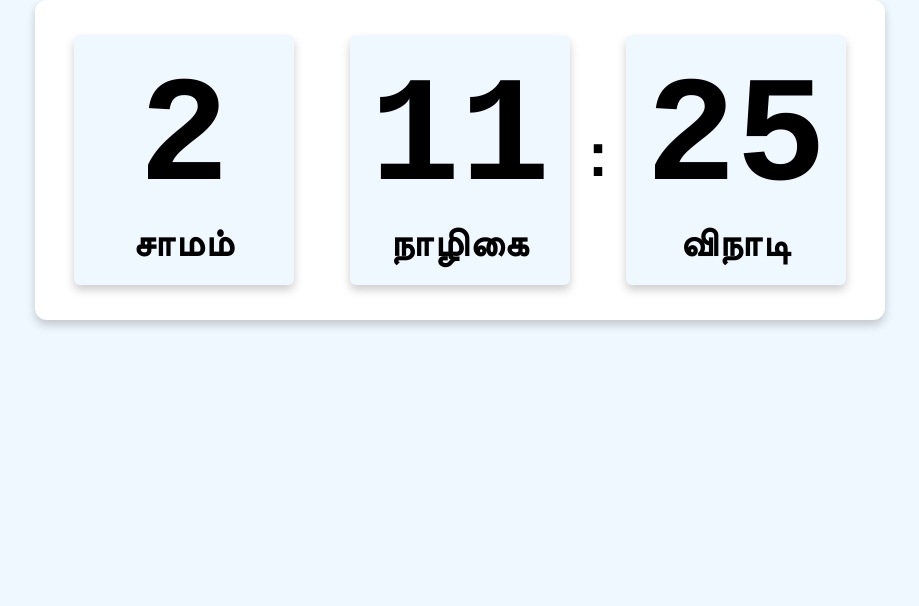
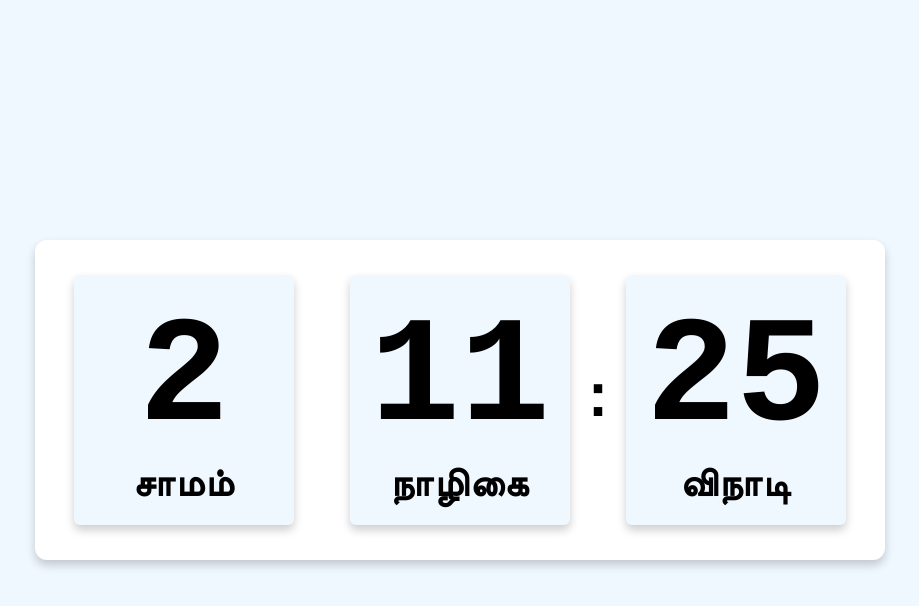
Before and after one commit to RK-CBE/TamilClock, a plain HTML site: page index.html in a window 1280 px wide. Shown: the whole page, without its empty margins (180-1099 px from the left). Drawn offline with Linux system fonts and the light colour scheme.

Commit message:
Add files via upload

```diff
--- a/style.css
+++ b/style.css
@@ -9,7 +9,7 @@ section{
   min-height: 100vh;
   width: 100%;
   display: flex;
-  align-items: top;
+  align-items: safe center;
   justify-content: center;
   background: #F0F8FF;
   padding: 0 20px;
```
